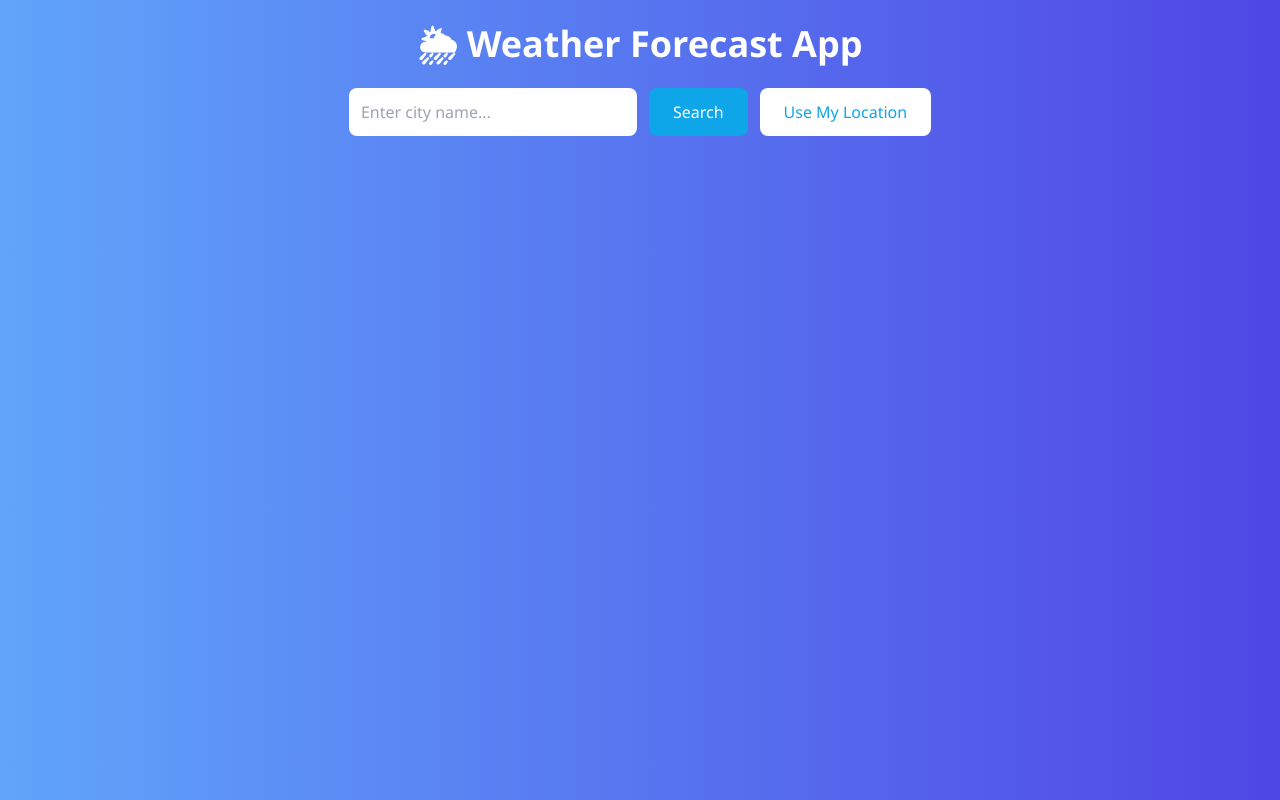
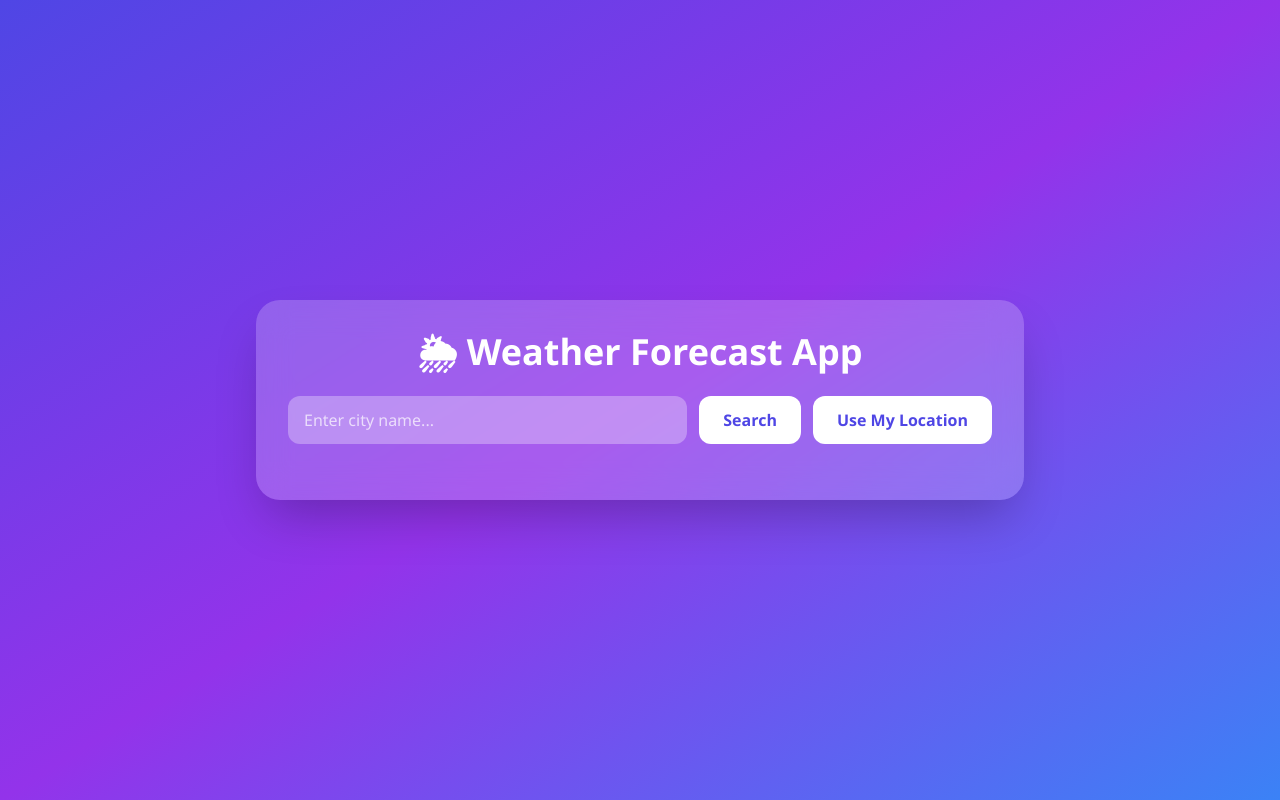
Before and after one commit to PREET122/Weather-App, a plain HTML site: page index.html in a window 1280 px wide. Drawn offline with nearby package versions, Linux system fonts and the light colour scheme.

Commit message:
changed style

```diff
--- a/index.html
+++ b/index.html
@@ -24,10 +24,12 @@
     </script>
 </head>
 
-<body class="bg-gradient-to-r from-blue-400 to-indigo-600 min-h-screen flex flex-col items-center p-6 transition-all duration-500">
+<body class="min-h-screen bg-gradient-to-br from-indigo-600 via-purple-600 to-blue-500 flex items-center justify-center p-4">
+
 
     <!-- App Container -->
-    <div class="w-full max-w-4xl">
+    <div class="w-full max-w-3xl bg-white/20 backdrop-blur-lg rounded-3xl shadow-2xl p-8 text-white">
+
 
         <!-- Header -->
         <h1 class="text-3xl md:text-4xl font-bold text-white text-center mb-6">
@@ -35,35 +37,38 @@
         </h1>
 
         <!-- Search Section -->
-        <div class="flex flex-col md:flex-row gap-3 justify-center mb-6">
 
+
+            <div class="flex gap-3 mb-6 flex-col md:flex-row">
             <input
+                type="text"
                 id="cityInput"
-                type="text"
                 placeholder="Enter city name..."
-                class="p-3 rounded-lg w-full md:w-72 focus:outline-none"
-            />
+                class="flex-1 px-4 py-3 rounded-xl bg-white/30 placeholder-white/70 text-white focus:outline-none focus:ring-2 focus:ring-white transition"
+                />
 
             <button
                 id="searchBtn"
-                class="bg-primary text-white px-6 py-3 rounded-lg hover:bg-sky-600 transition"
-            >
-                Search
+                class="px-6 py-3 bg-white text-indigo-600 font-semibold rounded-xl hover:scale-105 hover:shadow-lg transition duration-300">
+            Search
             </button>
+
+
 
             <button
                 id="locationBtn"
-                class="bg-white text-primary px-6 py-3 rounded-lg hover:bg-gray-200 transition"
+                class="px-6 py-3 bg-white text-indigo-600 font-semibold rounded-xl hover:scale-105 hover:shadow-lg transition duration-300"
             >
                 Use My Location
             </button>
-        </div>
+            </div>
+
 
         <!-- Recent Searches Dropdown -->
         <div id="recentContainer" class="mb-4 hidden">
-            <select id="recentDropdown"
-                class="p-3 rounded-lg w-full md:w-72">
+            <select id="recentDropdown" class="p-3 rounded-lg w-full md:w-72 bg-white text-gray-800 focus:outline-none focus:ring-2 focus:ring-white">
             </select>
+
         </div>
 
         <!-- Error Box -->
@@ -79,7 +84,7 @@
         <!-- Temperature Toggle -->
         <div class="text-center mt-4 hidden" id="toggleContainer">
             <button id="toggleTemp"
-                class="bg-white text-primary px-4 py-2 rounded-lg">
+                class="bg-white px-4 py-2 text-indigo-600 font-semibold rounded-xl hover:scale-105 hover:shadow-lg transition duration-300">
                 Switch to °F
             </button>
         </div>
```
